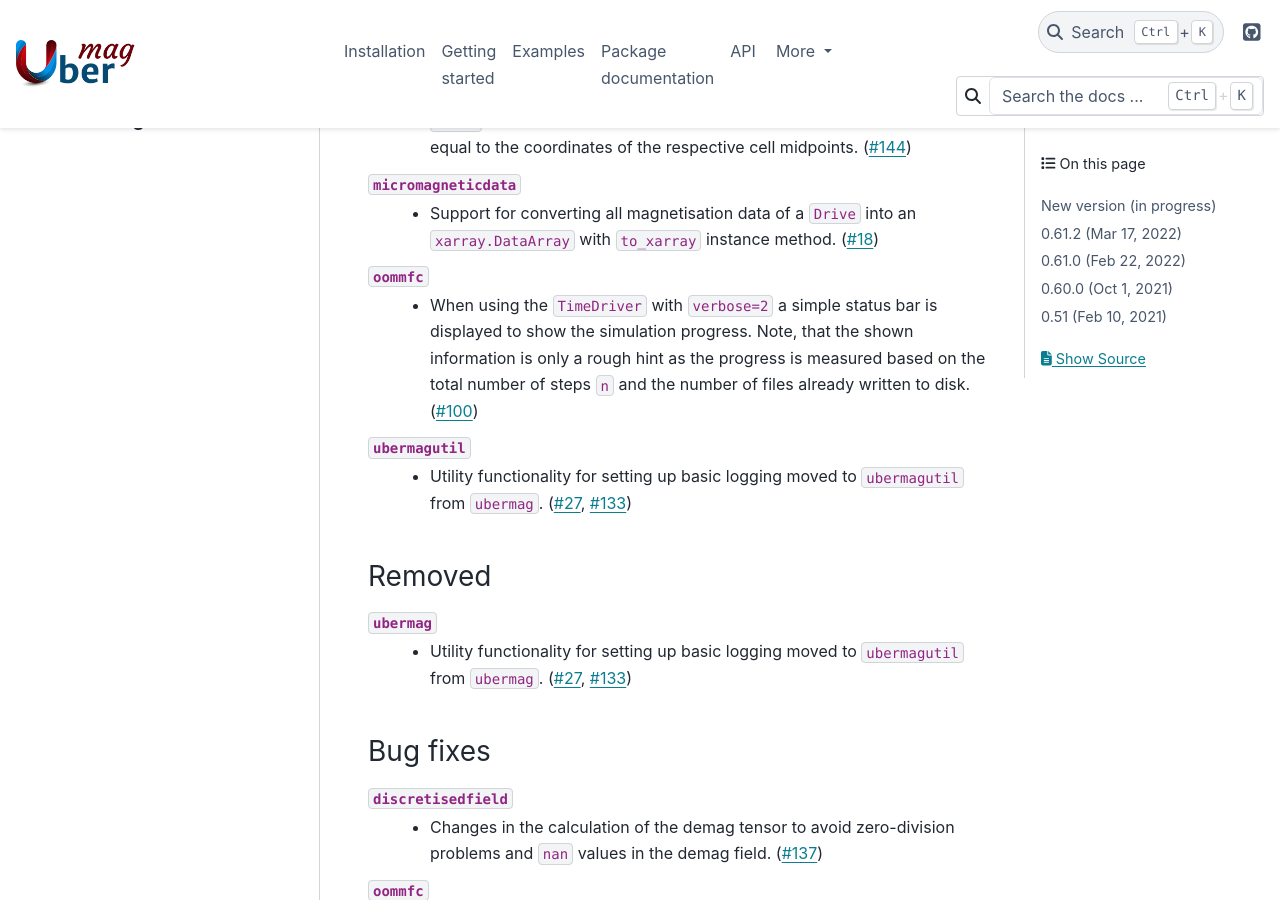
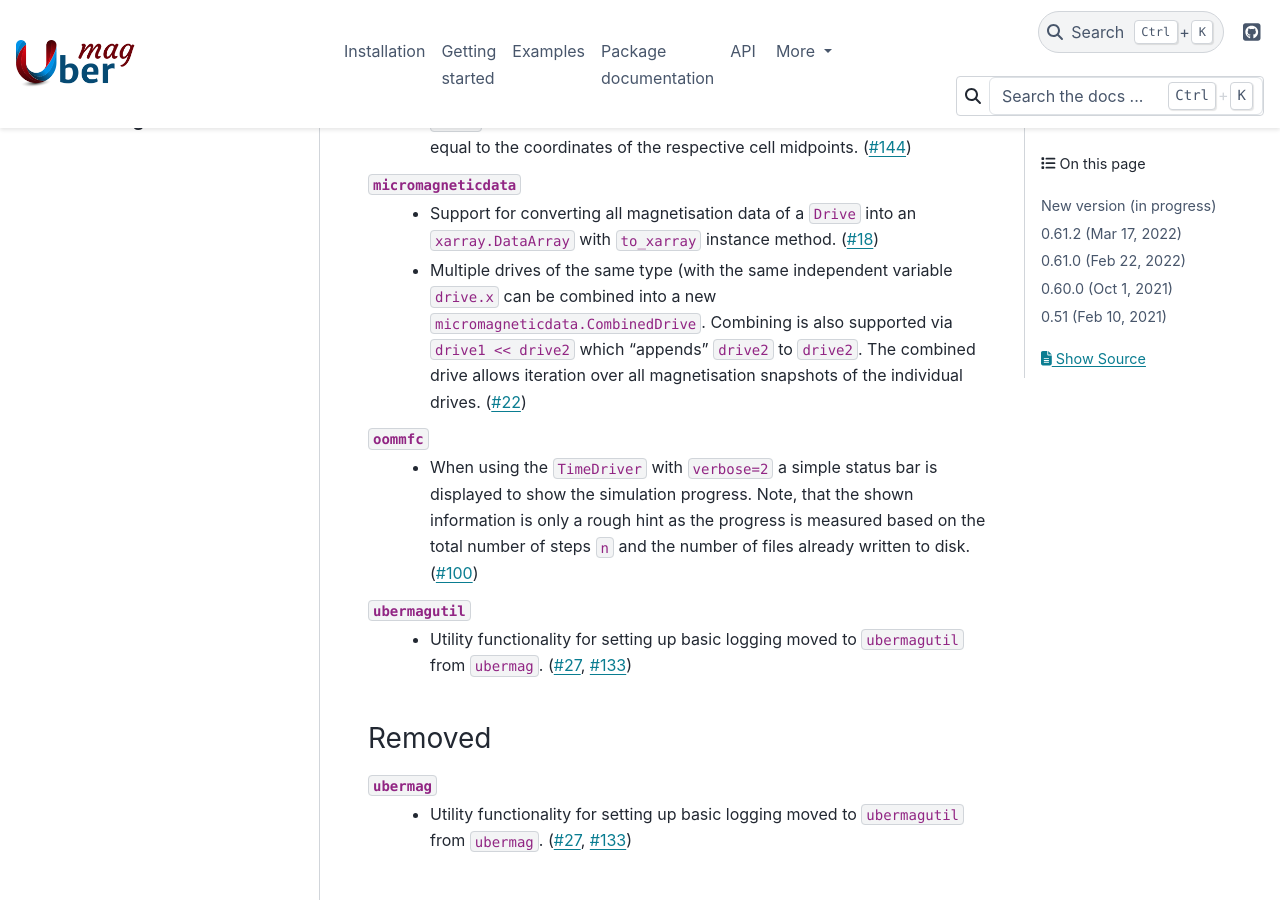
Before and after one commit to ubermag/ubermag.github.io, a Sphinx documentation site: the page built from source/changelog.rst, in a window 1280 px wide and 900 px high, scrolled down 1519 px. Built offline with Sphinx 7.4.7 and the PyData theme 0.15.4, drawn with Linux system fonts in a browser that asks for light colours; pages that are not in the unit, such as notebooks, are missing from menus.

Commit message:
Add micromagneticdata.CombinedDrive

```diff
--- a/source/changelog.rst
+++ b/source/changelog.rst
@@ -68,6 +68,12 @@ New functionality
   - Support for converting all magnetisation data of a ``Drive`` into an
     ``xarray.DataArray`` with ``to_xarray`` instance method. (`#18
     <https://github.com/ubermag/micromagneticdata/pull/18>`__)
+  - Multiple drives of the same type (with the same independent variable
+    ``drive.x`` can be combined into a new ``micromagneticdata.CombinedDrive``.
+    Combining is also supported via ``drive1 << drive2`` which "appends"
+    ``drive2`` to ``drive2``. The combined drive allows iteration over all
+    magnetisation snapshots of the individual drives. (`#22
+    <https://github.com/ubermag/micromagneticdata/pull/22>`__)
 
 ``oommfc``
   - When using the ``TimeDriver`` with ``verbose=2`` a simple status bar is
```
